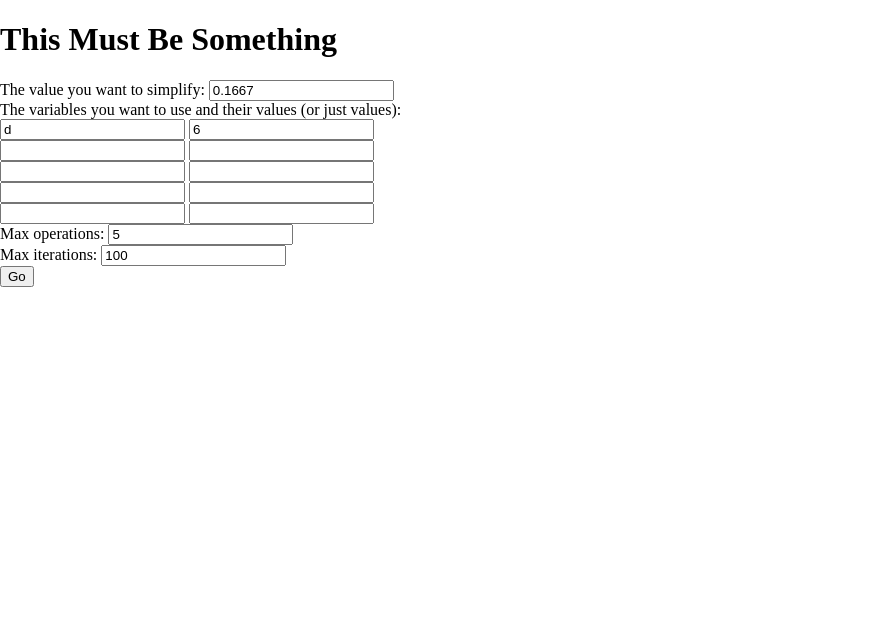
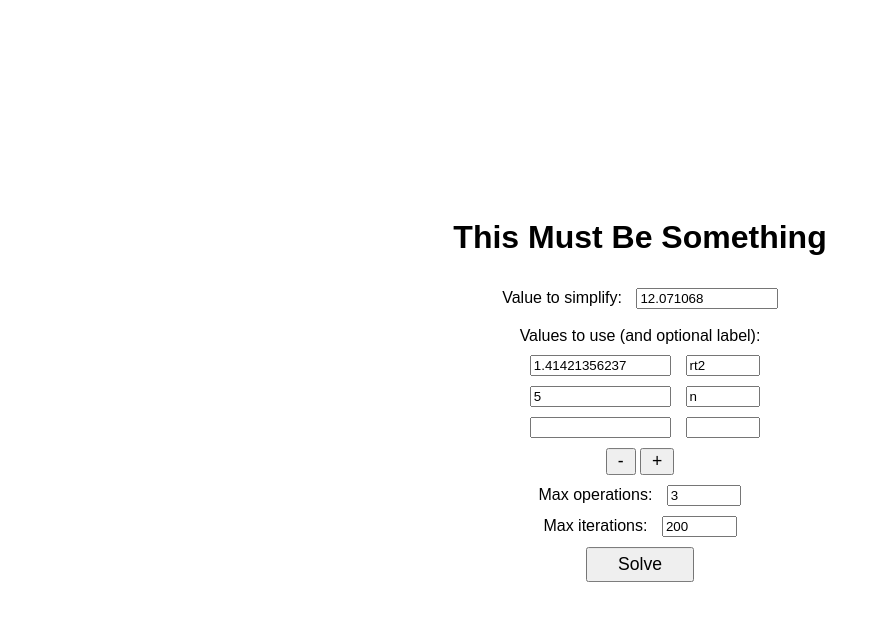
Before and after one commit to Lumorti/TMBS, a plain HTML site: page index.html in a window 1280 px wide. Shown: the whole page, without its empty margins (0-888 px from the left). Drawn offline with Linux system fonts and the light colour scheme.

Commit message:
can now add/remove vars

```diff
--- a/index.html
+++ b/index.html
@@ -8,8 +8,49 @@
 <title>TMBS</title>
 <style>
 	body {margin: 0; padding: 0; overflow: hidden;}
-	#view {background-color: #ffffff; position: absolute; height: 100vh; width: 100%;}
-	*:focus {outline: none;}
+	#centered {
+		margin: 0;
+		position: absolute;
+		top: 50%;
+		left: 50%;
+		transform: translate(-50%, -50%);
+		width: 70%;
+		text-align: center;
+		font-family: Arial, Helvetica, sans-serif;
+	}
+	input {
+		margin-top: 10px;
+		margin-left: 10px;
+	}
+	#buttonAdd, #buttonRemove {
+		margin-top: 10px;
+		padding-left: 10px;
+		padding-right: 10px;
+		font-size: 1.1em;
+	}
+	#buttonGo {
+		margin-top: 10px;
+		font-size: 1.1em;
+		padding: 5px;
+		padding-left: 30px;
+		padding-right: 30px;
+	}
+	#error {
+		margin-top: 10px;
+	}
+	#output {
+		margin-top: 20px;
+	}
+
+	#inputOper, #inputIters {
+		width: 5em;
+	}
+	.name {
+		width: 5em;
+	}
+	.val, #inputMainVal {
+		width: 10em;
+	}
 </style>
 <script>
 
@@ -37,13 +78,53 @@
 	  return !isNaN(val);
 	}
 
-	// Searching for the lowest error
-	var bestString = "";
-	var bestError = 100000;
-	var bestRes = 0;
+	// How many vars to get
+	var numVarsMax = 3;
 
-	// How many vars to get
-	var numVarsMax = 5;
+	var backupNames = [];
+	var backupVals = [];
+
+	// To prevent removal when increasing/decreasing number of inputs
+	function saveBackups(){
+		backupNames = [];
+		backupVals = [];
+		for (var i=1; i<numVarsMax+1; i++){
+			backupNames.push(document.getElementById("inputName" + i).value);
+			backupVals.push(document.getElementById("inputVal" + i).value);
+		}
+	}
+
+	// Restore the backs
+	function loadBackups(){
+		for (var i=1; i<numVarsMax+1; i++){
+			document.getElementById("inputName" + i).value = backupNames[i-1];
+			document.getElementById("inputVal" + i).value = backupVals[i-1];
+		}
+	}
+
+	// Called when the add button is pressed
+	function add(){
+		saveBackups();
+		numVarsMax += 1;
+		valsDiv = document.getElementById("namevals");
+		valsDiv.innerHTML += '\n<input class="val" type="number" id="inputVal' + numVarsMax + '" name="val' + numVarsMax + '">';
+		valsDiv.innerHTML += '\n<input class="name" type="text" id="inputName' + numVarsMax + '" name="name' + numVarsMax + '"><br>';
+		backupNames.push("");
+		backupVals.push("");
+		loadBackups();
+	}
+
+	// Called when the remove button is pressed
+	function remove(){
+		if (numVarsMax > 3){
+			saveBackups();
+			valsDiv = document.getElementById("namevals");
+			valsDiv.innerHTML = valsDiv.innerHTML.substring(0, valsDiv.innerHTML.lastIndexOf("\n"));
+			valsDiv.innerHTML = valsDiv.innerHTML.substring(0, valsDiv.innerHTML.lastIndexOf("\n"));
+			numVarsMax -= 1;
+			loadBackups();
+		}
+	}
 
 	// Function called when the main button is pressed
 	function run(){
@@ -52,7 +133,6 @@
 		var button = document.getElementById("buttonGo");
 		divFormula = document.getElementById("formula");
 		divError = document.getElementById("error");
-		divProgress = document.getElementById("progress");
 
 		// Stop the button whilst it's running
 		button.enabled = false;
@@ -63,10 +143,16 @@
 		// Attempts
 		var maxIters = parseFloat(document.getElementById("inputIters").value);
 		var maxOpsPer = parseFloat(document.getElementById("inputOper").value);
-		var thresh = 1e-6;
 
 		// Get the ideal
 		var ideal = parseFloat(document.getElementById("inputMainVal").value);
+		var numDecimals = ideal.toString().split(".")[1].length;
+		var thresh = 1*10**(-numDecimals);
+
+		// Searching for the lowest error
+		var bestString = "";
+		var bestError = 100000;
+		var bestRes = 0;
 
 		// Get the names and values
 		var names = ["1"];
@@ -85,7 +171,7 @@
 		}
 
 		// The operators available
-		var ops = ["+", "-", "/", "*"];
+		var ops = ["+", "-", "/", "*", "**"];
 
 		// Set these vars
 		for (var i=0; i<names.length; i++){
@@ -98,16 +184,16 @@
 		// Start with fewer operations
 		for (var opsPer=1; opsPer<maxOpsPer+1; opsPer++){
 
+			// Only calculate this once per
+			var perms = combRep(names, opsPer+1);
+
 			// Keep trying
-			for (var iter=0; iter<maxIters*opsPer; iter++){
+			for (var iter=0; iter<maxIters; iter++){
 
 				// Skip if we've converged
 				if (bestError < thresh){
 					break;
 				}
-
-				// TODO progress bar type thing
-				divProgress.innerHTML = "trying " + opsPer + " operations, iteration " + iter;
 
 				// Generate a random expression
 				var expr = ["E"];
@@ -141,14 +227,15 @@
 				}
 
 				// Loop over variable permutations
-				var perms = combRep(names, opsPer+1);
 				for (var j=0; j<perms.length; j++){
 
 					// Create the eval string
 					var evalString = "";
+					next = 0;
 					for (var k=0; k<expr.length; k++){
 						if (expr[k] == "E"){
-							evalString += perms[j].pop();
+							evalString += perms[j][next];
+							next += 1;
 						} else {
 							evalString += expr[k];
 						}
@@ -173,7 +260,7 @@
 
 		// Output the best
 	    divFormula.innerHTML = "Best guess: " + bestString;
-	    divError.innerHTML = "with value: " + bestRes + " (difference of " + bestError + ")";
+	    divError.innerHTML = "With value: " + bestRes.toFixed(numDecimals) + " (difference of " + bestError.toFixed(numDecimals) + ")";
 
 		// Allow the button again
 		button.enabled = true;
@@ -183,34 +270,34 @@
 </script>
 </head>
 <body>
+	<div id="centered">
 		<h1 id="title">This Must Be Something</h1>
 		<div id="form">
-		<label for="mainVal">The value you want to simplify:</label>
-		<input type="text" id="inputMainVal" name="mainVal" value="0.1667"><br>
-		<label for="name1">The variables you want to use and their values (or just values):</label><br>
-		<input type="text" id="inputName1" name="name1" value="d">
-		<input type="text" id="inputVal1" name="val1" value="6"><br>
-		<input type="text" id="inputName2" name="name2">
-		<input type="text" id="inputVal2" name="val2"><br>
-		<input type="text" id="inputName3" name="name3">
-		<input type="text" id="inputVal3" name="val3"><br>
-		<input type="text" id="inputName4" name="name4">
-		<input type="text" id="inputVal4" name="val4"><br>
-		<input type="text" id="inputName5" name="name5">
-		<input type="text" id="inputVal5" name="val5"><br>
+			<label for="mainVal">Value to simplify:</label>
+			<input type="number" id="inputMainVal" name="mainVal" value="12.071068"><br><br>
+			<label>Values to use (and optional label):</label><br>
+			<div id="namevals">
+				<input class="val" type="number" id="inputVal1" name="val1" value="1.41421356237">
+				<input class="name" type="text" id="inputName1" name="name1" value="rt2"><br>
+				<input class="val" type="number" id="inputVal2" name="val2" value="5">
+				<input class="name" type="text" id="inputName2" name="name2" value="n"><br>
+				<input class="val" type="number" id="inputVal3" name="val3" value="">
+				<input class="name" type="text" id="inputName3" name="name3" value=""><br>
+			</div>
+			<button id="buttonRemove" onclick="remove()">-</button>
+			<button id="buttonAdd" onclick="add()">+</button><br>
 			<label for="oper">Max operations:</label>
-		<input type="text" id="inputOper" name="oper" value="5"><br>
+			<input type="number" id="inputOper" name="oper" value="3"><br>
 			<label for="iters">Max iterations:</label>
-		<input type="text" id="inputIters" name="iters" value="100"><br>
-		<button id="buttonGo" onclick="run()">Go</button>
+			<input type="number" id="inputIters" name="iters" value="200"><br>
+			<button id="buttonGo" onclick="run()">Solve</button>
 		</div>
 		<div id="output">
-		<div id="progress">
-		</div>
 			<div id="formula">
 			</div>
 			<div id="error">
 			</div>
 		</div>
+	</div>
 </body>
 </html>
```
Also changed, not shown: 1 other file. Lines whose indentation alone changed are shown as unchanged.
